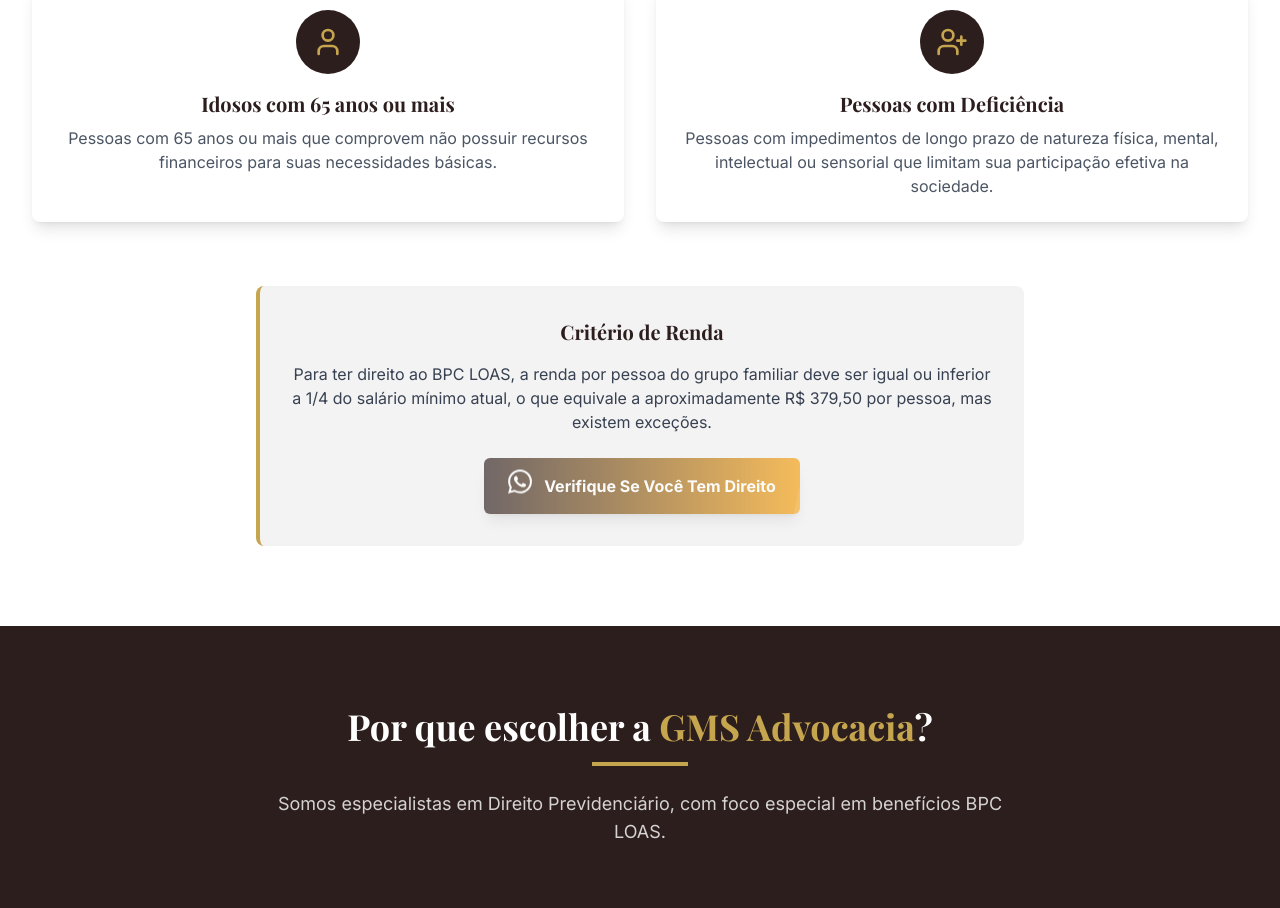
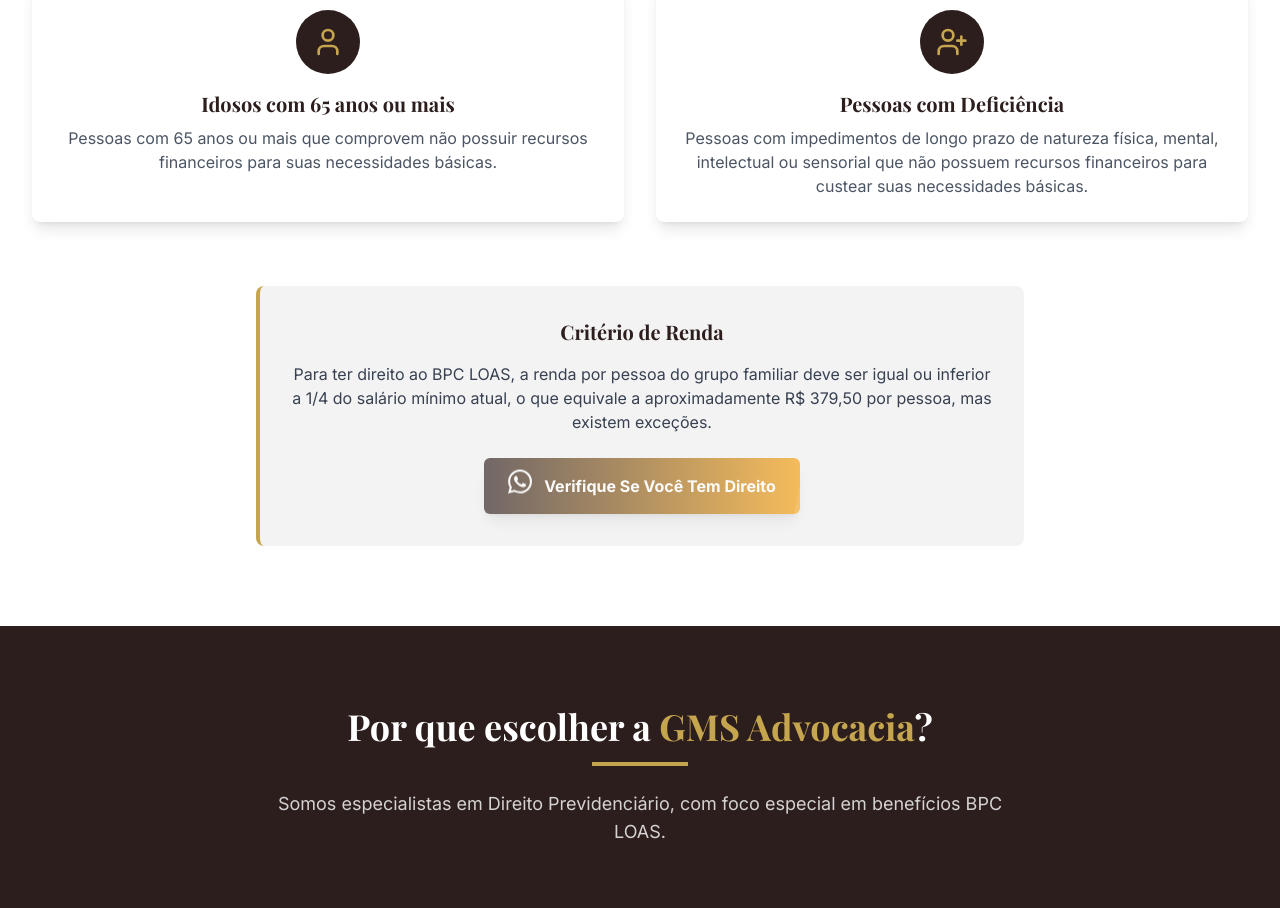
Before and after one commit to agenciarociamdigital/gmc-advocacia-bpc, a React (Vite) app: page / in a window 1280 px wide. Shown: the part 980-1888 px from the top of the page. Built offline with nearby package versions, Linux system fonts and the light colour scheme.

Commit message:
Update Index.tsx

```diff
--- a/src/pages/Index.tsx
+++ b/src/pages/Index.tsx
@@ -265,7 +265,7 @@ const Index = () => {
                 />
                 <EligibilityCard
                   title="Pessoas com Deficiência"
-                  description="Pessoas com impedimentos de longo prazo de natureza física, mental, intelectual ou sensorial que limitam sua participação efetiva na sociedade."
+                  description="Pessoas com impedimentos de longo prazo de natureza física, mental, intelectual ou sensorial que não possuem recursos financeiros para custear suas necessidades básicas."
                   icon={<UserPlus className="h-8 w-8" />}
                 />
               </div>
```
